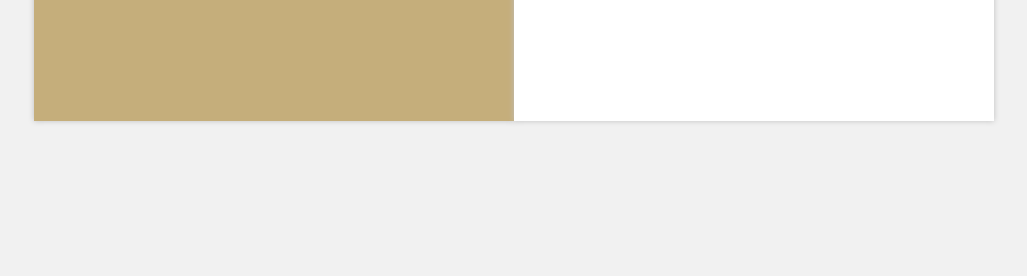
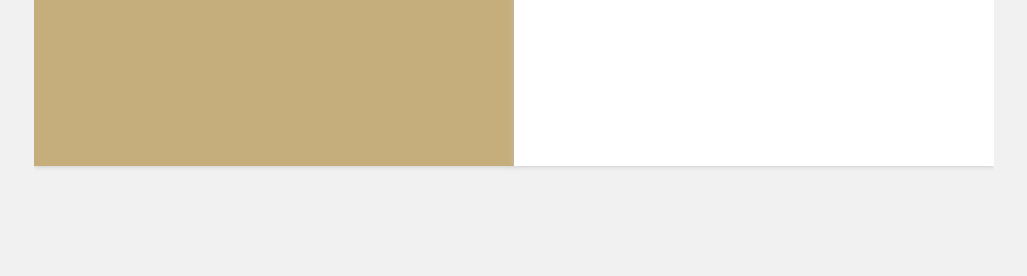
Before and after one commit to StephanieGdSantos/notecoin-fintech, a plain HTML site: page index.html in a window 1280 px wide. Shown: the part 524-800 px from the top of the page, without its empty margins (126-1153 px from the left). Drawn offline with nearby package versions, Linux system fonts and the light colour scheme; a web font is replaced by a local one.

Commit message:
arruma bordas das telas de cadastro e login

```diff
--- a/css/style.css
+++ b/css/style.css
@@ -98,7 +98,7 @@ a:hover{
     margin-bottom: 20px;
     gap: 8%;
     box-shadow: 0px 0px 5.5px #bfbfbf;
-    height: 80%;
+    height: 100% !important;
 }
 
 .container-secundario{
@@ -111,7 +111,8 @@ a:hover{
 
 .container-maior{
     flex-direction: column;
-    border-radius: 20px;
+    border-radius: 20px 20px 0 0;
+    overflow: hidden;
 }
 
 @media (min-width: 750px){
@@ -130,7 +131,7 @@ a:hover{
 
     .container{
         width: 70% !important;
-        height: 85%;
+        height: 90%;
     }
 
     .container-maior > .botao.botao-secundario {
@@ -139,7 +140,6 @@ a:hover{
 
     .container-maior{
         flex-direction: row;
-        border-radius: 20px;
     }
 
     img{
```
Also changed, not shown: index.html (+0 -1 lines).
